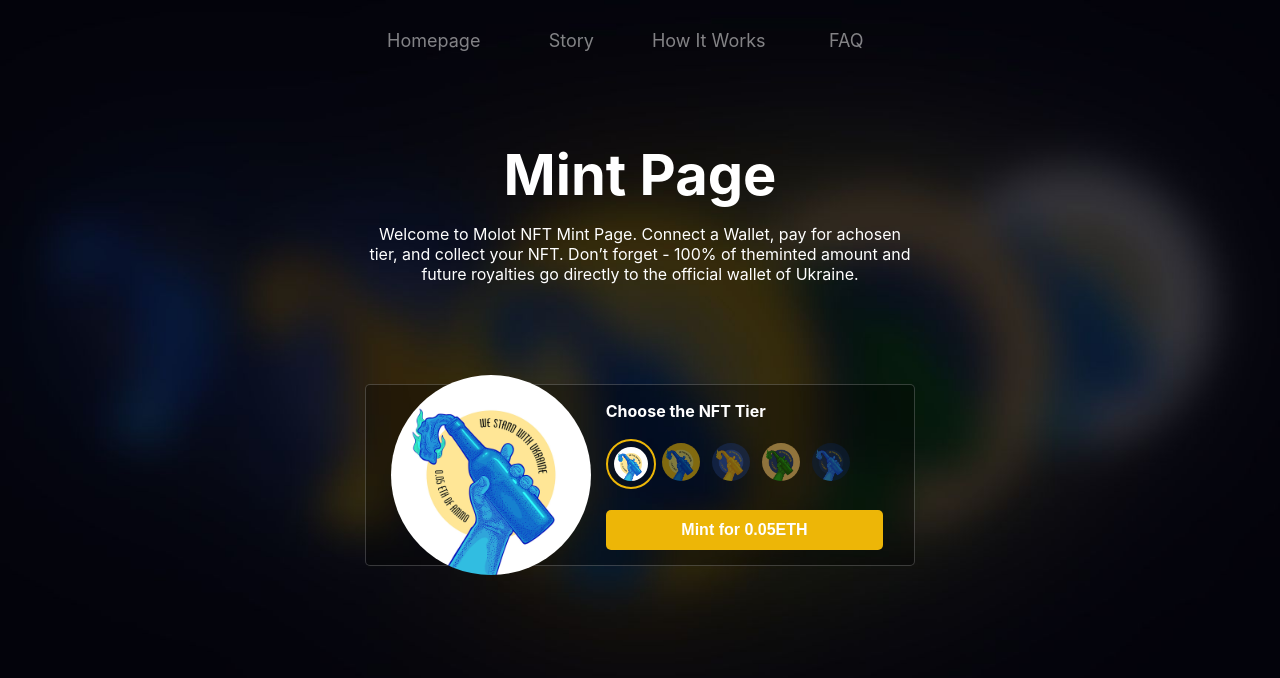
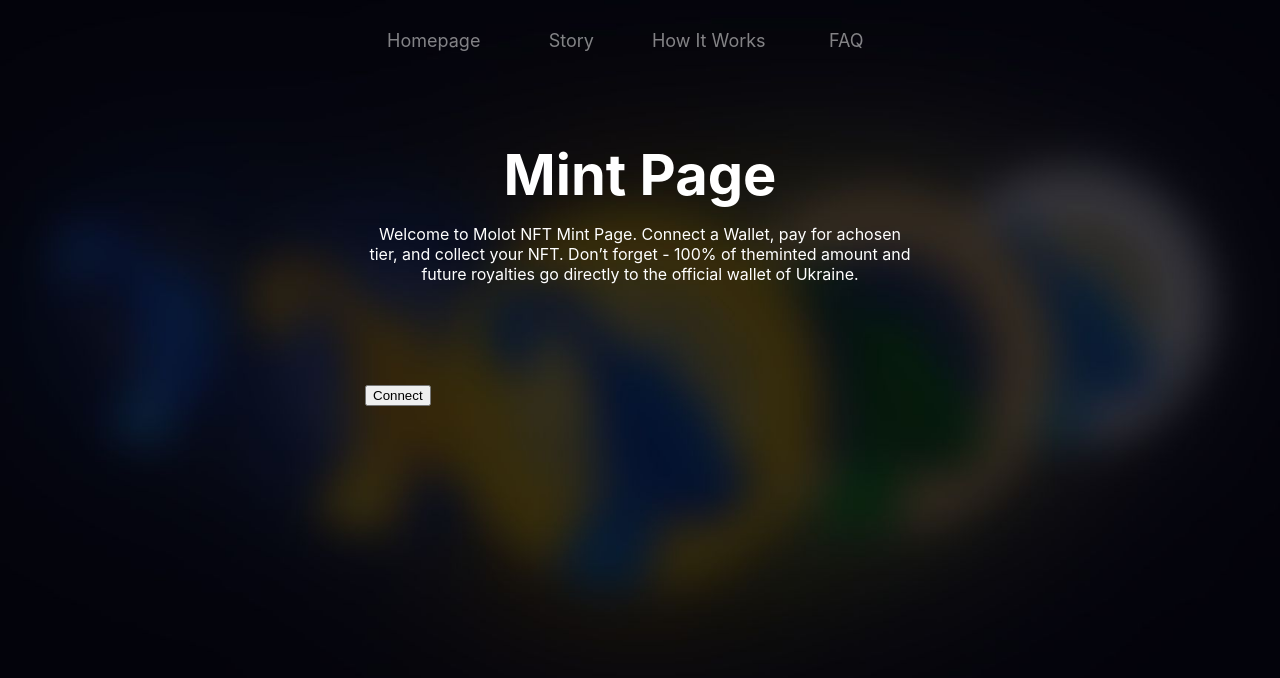
Before and after one commit to Jonas-Petrauskas/Molotov_NFT, a React (Create React App) app: page / in a window 1280 px wide. Shown: the top 678 px of the page. Built offline with nearby package versions, Linux system fonts and the light colour scheme.

Commit message:
routes connected

```diff
--- a/package.json
+++ b/package.json
@@ -9,6 +9,7 @@
     "jquery": "^3.6.0",
     "react": "^17.0.2",
     "react-dom": "^17.0.2",
+    "react-router-dom": "^6.2.2",
     "react-scripts": "5.0.0",
     "web-vitals": "^2.1.4",
     "web3": "^1.7.1"
--- a/src/App.js
+++ b/src/App.js
@@ -3,6 +3,8 @@ import MintSection from "./components/mintSection/mintSection";
 import NavigationDesktop from "./components/navigation/navigation";
 import NavigationMobile from "./components/navigation_mobile/navigation_mobile";
 import { pageContent } from "./utils/pageContent";
+import { BrowserRouter as Router, Routes, Route } from "react-router-dom";
+import ConnectWallet from "./components/connectWallet/connectWallet";
 
 function App() {
   return (
@@ -16,7 +18,15 @@ function App() {
                 <h1 className="MintTitle">{dataObject.pageTitle}</h1>
                 <p className="MintParagraph">{dataObject.pageParagraph}</p>
               </div>
-              <MintSection dataObject={dataObject} />
+              <Router>
+                <Routes>
+                  <Route path="/" element={<ConnectWallet />} />
+                  <Route
+                    path="/mint"
+                    element={<MintSection dataObject={dataObject} />}
+                  />
+                </Routes>
+              </Router>
               <NavigationMobile dataObject={dataObject} />
             </div>
           </div>
--- /dev/null
+++ b/src/components/connectWallet/connectWallet.js
@@ -0,0 +1,13 @@
+import { Link } from "react-router-dom";
+
+function ConnectWallet() {
+  return (
+    <div>
+      <Link to="/mint">
+        <button>Connect</button>
+      </Link>
+    </div>
+  );
+}
+
+export default ConnectWallet;
```
Also changed, not shown: 1 other file (tests, documents, lock files or other folders).
